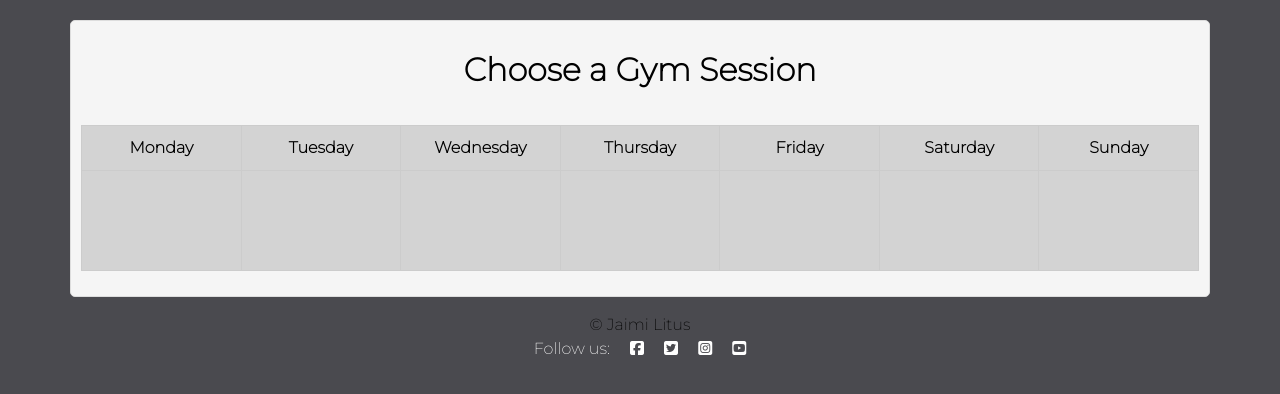
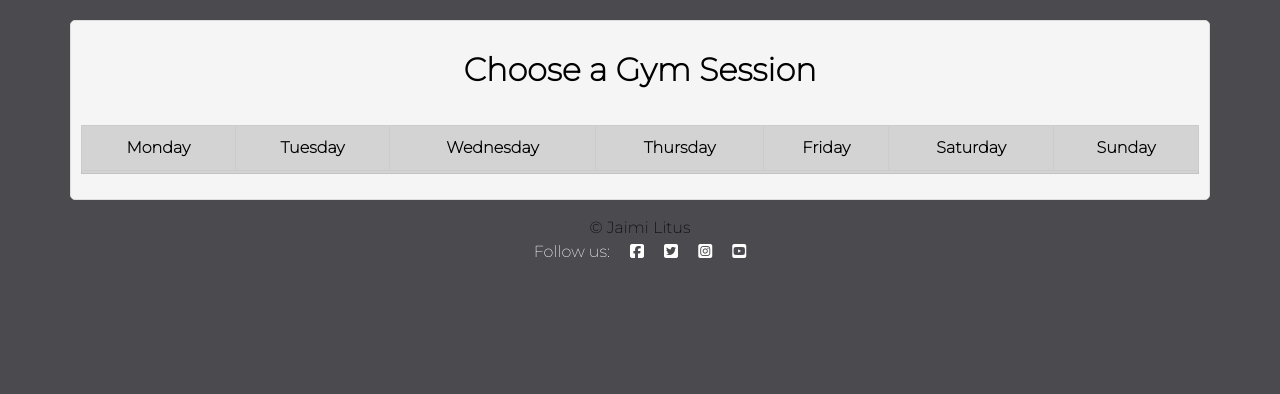
Before and after one commit to Jaimilit/CrossFit-Signup, a Django app: page /booking/ in a window 1280 px wide. Shown: the part 56-450 px from the top of the page. Run offline with Django 3.2, Linux system fonts and the light colour scheme; the visitor is signed in with stand-in values (Sample User, id 1); data that the repository does not hold is empty; some libraries are stand-ins or nearby versions; some web fonts are replaced.

Commit message:
revert to old

```diff
--- a/static/css/style.css
+++ b/static/css/style.css
@@ -1,11 +1,14 @@
-/* Main */
-
 body {
     font-family: 'Montserrat', sans-serif;
     color: black;
     }
 
+
+
+
     /* Navigation */
+
+
 
 
     .navbar {
@@ -16,28 +19,48 @@ body {
     font-weight: bold;
     }
 
+
+
+
     .navbar-nav {
     margin-left: auto;
     }
+
+
+
 
     .navbar-brand {
     float: left;
     }
 
+
+
+
     .nav-item {
     margin: 0 20px;
     }
 
+
+
+
     .navbar-nav li a:hover {
     color: #c7f9cc !important;
     }
+
+
+
 
     .main-bg {
     background-color: #4A4A4F;
     }
 
 
+
+
     /* For the home page */
+
+
+
 
     h1,
     h2,
@@ -52,9 +75,13 @@ h6 {
     }
 
 
+
+
     .light-bg {
     background-color: #fff;
     }
+
+
 
 
     .calendar {
@@ -65,11 +92,15 @@ h6 {
     }
 
 
+
+
     .day {
     border: 1px solid #ccc;
     padding: 10px;
     text-align: center;
     }
+
+
 
 
     .row {
@@ -80,6 +111,8 @@ h6 {
     padding: 1rem;
     position: relative;
     }
+
+
 
 
     .row::before {
@@ -94,6 +127,8 @@ h6 {
     }
 
 
+
+
     .services h3,
     .services p,
     .services i {
@@ -104,6 +139,8 @@ h6 {
     }
 
 
+
+
     /* Login & Logout */
 
 
@@ -112,16 +149,25 @@ h6 {
     color: #fff;
     }
 
+
+
+
     .btn-signup:hover,
     .btn-signup:active {
     background-color: #fff;
     color: #23BBBB;
     }
 
+
+
+
     .link {
     color: #23BBBB;
     text-decoration: none;
     }
+
+
+
 
     .link:hover,
     .link:active {
@@ -129,11 +175,16 @@ h6 {
     text-decoration: underline;
     }
 
+
+
+
     .btn-secondary:hover {
     background-color: #38A3A5 !important;
     color: white;
     border-color: #22577a !important;
     }
+
+
 
 
     /* Style headers for forms */
@@ -147,6 +198,8 @@ h6 {
     }
 
 
+
+
     /* Style the introductory message for forms*/
     .signup p,
     .login p,
@@ -155,6 +208,8 @@ h6 {
     font-size: 16px;
     margin-bottom: 20px;
     }
+
+
 
 
     /* Style the form container */
@@ -167,10 +222,13 @@ h6 {
     }
 
 
+
+
     /* Style the form elements */
     .form-group {
     margin-bottom: 20px;
     }
+
 
 
 
@@ -179,6 +237,8 @@ label {
     font-weight: bold;
     color: black;
     }
+
+
 
 
     /* Style form input fields */
@@ -192,12 +252,16 @@ input[type="password"] {
     }
 
 
+
+
     /* Style links within the introductory message */
     .link {
     color: #007bff;
     text-decoration: none;
     font-weight: bold;
     }
+
+
 
 
     /* Booking page and associated pages */
@@ -208,26 +272,16 @@ input[type="password"] {
     margin-bottom: 0.9375rem;
     border: 1px solid #c1c3c5;
     background: lightgrey;
-    table-layout: fixed; /* Set the table layout to fixed */
     }
 
+
+
+
     .session-box {
-    height: 100%; /* Ensure all boxes are of equal height */
-    display: flex;
-    flex-direction: column;
-    justify-content: space-evenly;
-    align-items: center;
     text-align: center;
-    padding: 10px; /* Adjust padding as needed */
     }
 
-/* For the cells in the calendar-booking table */
-.calendar-booking td {
-    width: 14.28%; /* Each cell takes up 1/7th of the width */
-    height: 100px; /* Adjust the height as needed */
-    padding: 0; /* Reset padding to zero */
-    border: 1px solid #ccc;
-}
+
 
 
     .booking-item {
@@ -241,10 +295,13 @@ input[type="password"] {
     }
 
 
+
+
     .booking-details {
     flex-grow: 1;
     margin-bottom: 0;
     }
+
 
     .booking-header,
     .delete-booking,
@@ -257,7 +314,20 @@ input[type="password"] {
     }
 
 
+
+
     /* Media queries */
+
+
+
+
+    /* Media queries */
+
+
+
+
+
+
 
 
     /* For screens that are 912px wide or less */
@@ -283,6 +353,8 @@ input[type="password"] {
     }
 
 
+
+
     .calendar-booking th.day {
     font-size: 9px;
     padding: 3px;
@@ -290,11 +362,16 @@ input[type="password"] {
     }
 
 
+
+
     .calendar-booking td {
     font-size: 9px;
     padding: 3px;
     text-align: center;
     }
+
+
+
 
     .session-box {
     display: grid;
@@ -307,38 +384,39 @@ input[type="password"] {
     text-align: center;
     }
 
+
+
+
     .session-box>div {
     text-align: center;
     display: flex;
-        align-items: center;
-        /* Align content vertically */
+    align-items: center; /* Align content vertically */
     justify-content: center;
     flex-direction: column;
-        padding: 0px;
-        /* Adjust the padding as needed */
-        margin: 0;
-        /* Ensure no additional margin */
-        height: 100%;
-        /* Ensure the div takes up full height */
+    padding: 0px; /* Adjust the padding as needed */
+    margin: 0; /* Ensure no additional margin */
+    height: 100%; /* Ensure the div takes up full height */
     }
 
+
     .session-box button {
-        font-size: 8px;
-        /* Adjust button font size */
-        padding: 2px 4px;
-        /* Adjust button padding */
-        bottom: -8px;
-        /* Adjust the button position */
+    font-size: 8px; /* Adjust button font size */
+    padding: 2px 4px; /* Adjust button padding */
+    bottom: -8px; /* Adjust the button position */
     position: absolute;
     left: 50%;
     transform: translateX(-50%);
     }
 
 
+
+
     .session-box strong {
     display: none;
     }
     }
+
+
 
 
     /*
@@ -349,12 +427,20 @@ input[type="password"] {
     }
 
 
+
+
+
+
+
+
     .btn {
     font-size: 8px;
     padding: 5px 5px;
     }
     }
     */
+
+
 
 
     /* For screens that are 480px wide or less */
@@ -385,7 +471,6 @@ input[type="password"] {
 
     .session-box button {
     font-size: 6px;
-
     padding: 0;
     position: absolute;
     left: 50%;
```
Lines whose indentation alone changed are shown as unchanged.
